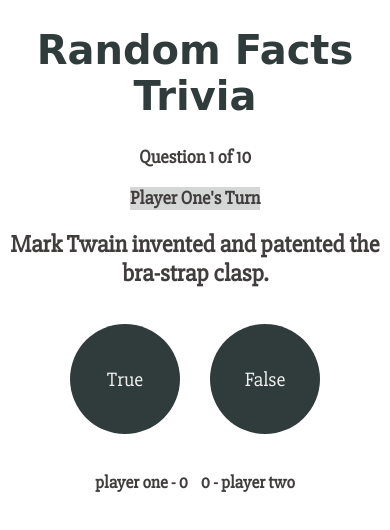
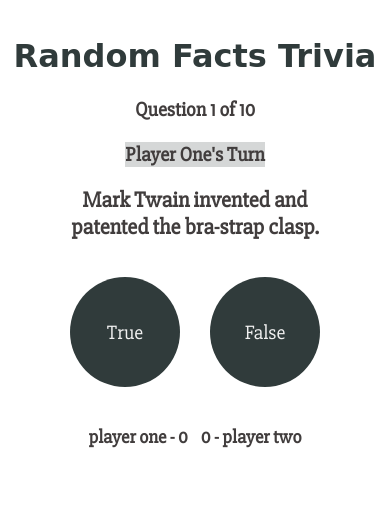
Before and after one commit to steph-wong/randomtrivia, a plain HTML site: page index.html in a window 390 px wide. Drawn offline with nearby package versions, Linux system fonts and the light colour scheme; a web font is replaced by a local one.

Commit message:
preliminary responsive css

```diff
--- a/assets/style.css
+++ b/assets/style.css
@@ -5,24 +5,36 @@ body {
   text-align: center;
   margin: 0 auto;
 }
-
 header {
   font-family: 'Galada', cursive;
   font-size: 20px;
   color: #303b3b;
 }
-
+@media only screen and (min-width: 320px) {
+  header {
+    font-size: 16px;
+    font-size: 1em;
+    padding-top: 16px;
+    padding-top: 1em;
+  }
+}
 ul {
   list-style-type: none;
   margin: 0 auto;
   list-style: none;
   padding: 0;
 }
-
 li {
   list-style: none;
 }
-
+.qnArea {
+  width: 50%;
+  margin: 0 auto;
+}
+@media only screen and (min-width: 320px) {
+  .qnArea {
+    width: 75%;
+  }
   button {
     width: 110px;
     height: 110px;
@@ -34,30 +46,24 @@ button {
     outline: none;
     border: none;
   }
-
   button:active {
     background-color: #596363;
   }
-
   .button {
     width: 280px;
     margin: 0 auto;
   }
-
   .submitAns {
     float: left;
     margin: 15px;
     display: inline-block;
   }
-
   .rightAns {
     background-color: #2ecc71;
   }
-
   .wrongAns {
     background-color: #e74c3c;
   }
-
   .points {
     clear: both;
     text-align: center;
@@ -66,11 +72,19 @@ button:active {
     margin: 0 auto;
     padding-bottom: 50px;
   }
-
+  @media only screen and (min-width: 320px) {
+    h2 {
+      font-size: 22px;
+      font-size: 1.375em;
+    }
+    h3 {
+      font-size: 20px;
+      font-size: 1.25em;
+    }
+  }
   #playTurn {
     background-color: rgba(48, 59, 59, 0.2);
   }
-
   #scoreOne {
     font-size: 15px;
     text-align: right;
@@ -78,7 +92,6 @@ button:active {
     float: center;
     padding: 5px;
   }
-
   #scoreTwo {
     font-size: 15px;
     text-align: left;
--- a/index.html
+++ b/index.html
@@ -3,6 +3,7 @@
 
 <head>
   <meta charset="UTF-8">
+  <meta name="viewport" content="width=device-width, initial-scale=1.0">
   <title>Random Facts Trivia</title>
   <link rel="stylesheet" href="assets/style.css">
   <link href="https://fonts.googleapis.com/css?family=Galada|Slabo+27px" rel="stylesheet">
```
Lines whose indentation alone changed are shown as unchanged.
